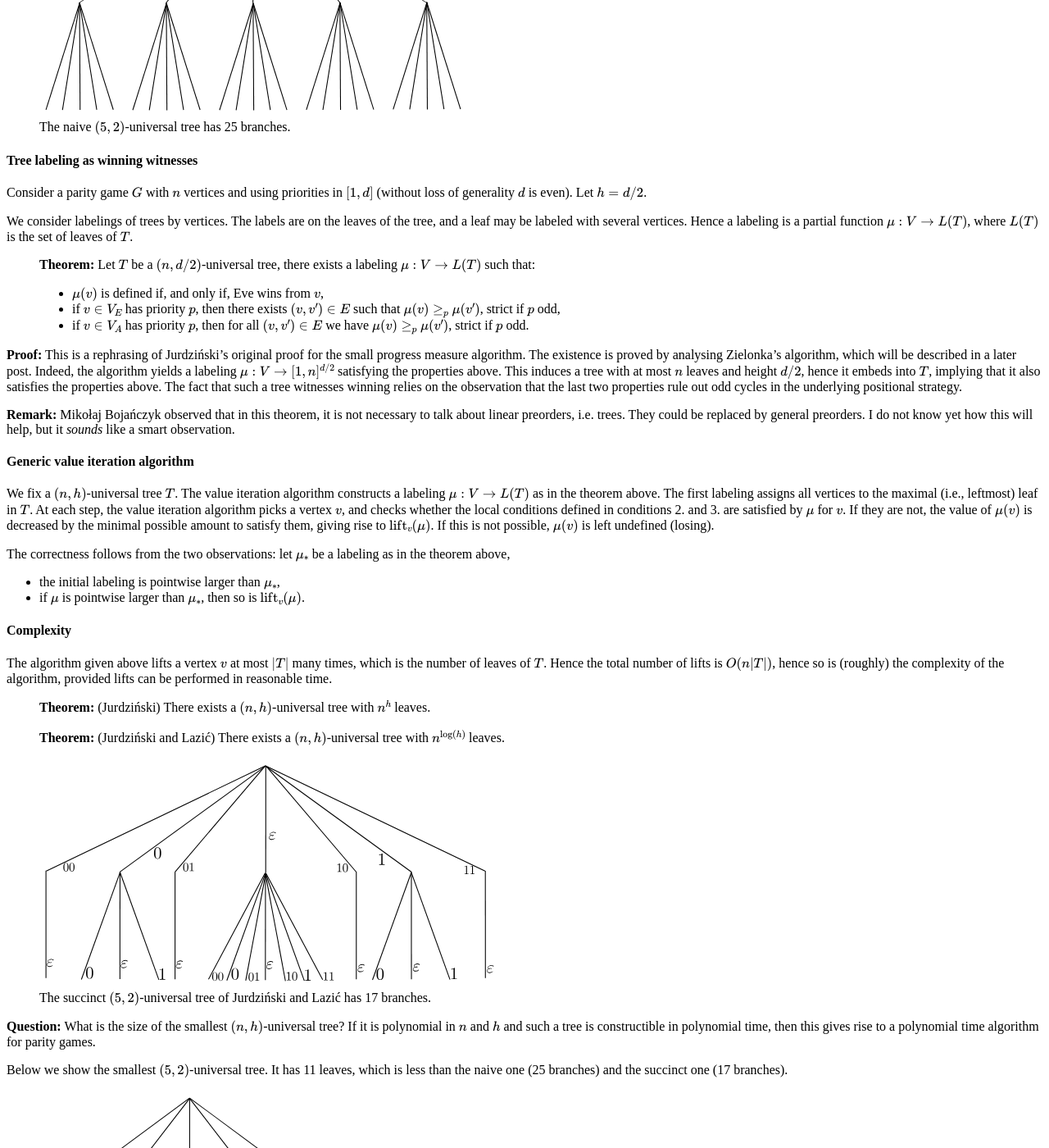
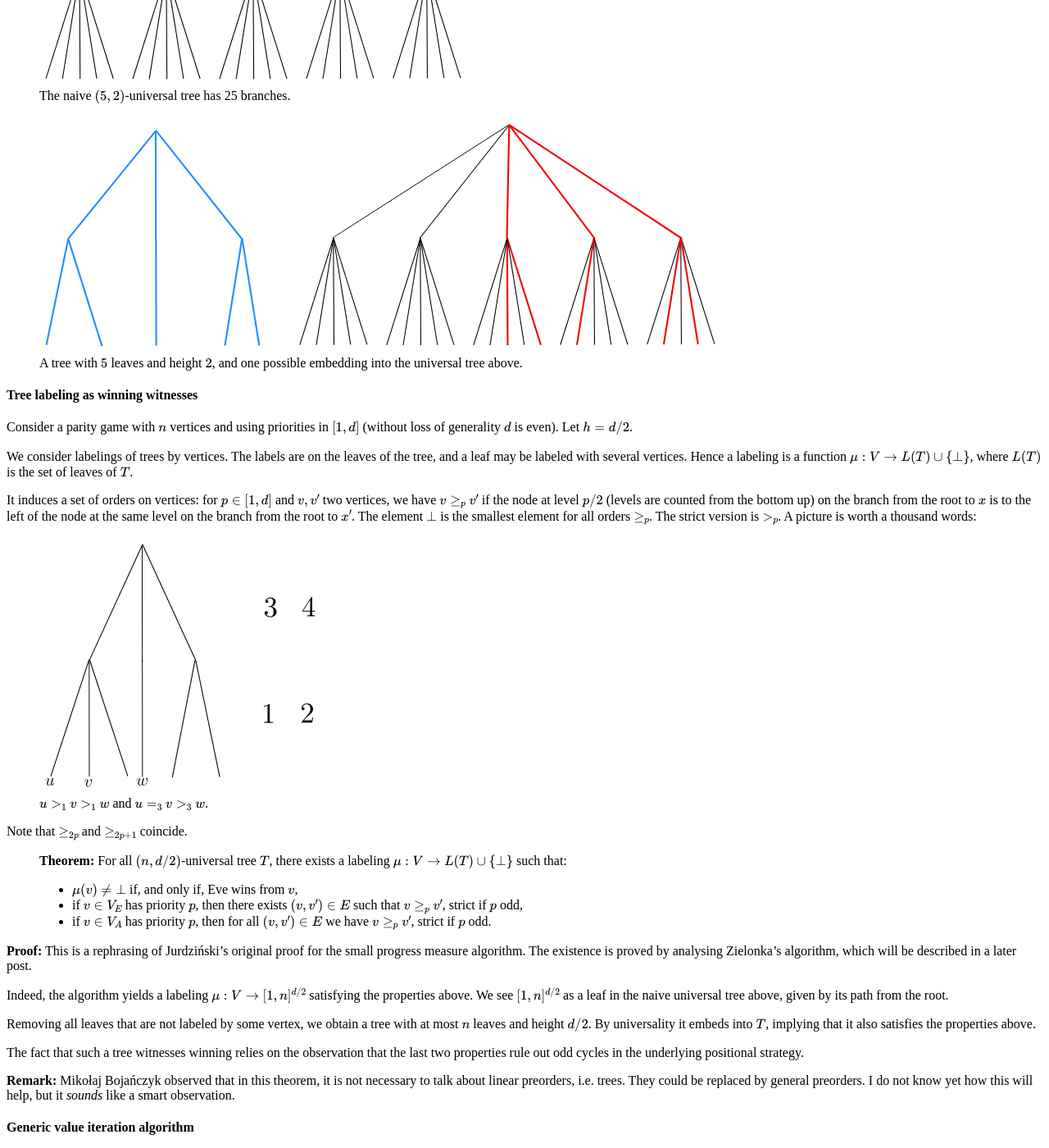
Before and after one commit to games-automata-play/games-automata-play.github.io, a Jekyll site: the page built from _posts/2017-12-25-Parity_generic.md, in a window 1280 px wide and 1400 px high, scrolled down 646 px. Shown: the whole window at 82% size. Built offline with Jekyll 4.4.1, drawn with Linux system fonts in a browser that asks for light colours; nearby versions of some CDN libraries; formulas are drawn with MathJax 3; some of the changed text lies outside the part shown.

Commit message:
value iteration

```diff
--- a/_posts/2017-12-25-Parity_generic.md
+++ b/_posts/2017-12-25-Parity_generic.md
@@ -38,25 +36,48 @@
 	<figcaption>The naive $(5,2)$-universal tree has 25 branches.</figcaption>
 </figure>
 
+<figure>
+	<img src="{{ '/images/embedding_example.svg' | prepend: site.baseurl }}" alt="">
+	<figcaption>A tree with $5$ leaves and height $2$, and one possible embedding into the universal tree above.</figcaption>
+</figure>
+
 #### Tree labeling as winning witnesses
 
-Consider a parity game $G$ with $n$ vertices and using priorities in $[1,d]$ (without loss of generality $d$ is even).
+Consider a parity game with $n$ vertices and using priorities in $[1,d]$ (without loss of generality $d$ is even).
 Let $h = d/2$.
 
 We consider labelings of trees by vertices. The labels are on the leaves of the tree, and a leaf may be labeled with several vertices.
-Hence a labeling is a partial function $\mu : V \to L(T)$, where $L(T)$ is the set of leaves of $T$.
+Hence a labeling is a function $\mu : V \to L(T) \cup \\{\bot\\}$, where $L(T)$ is the set of leaves of $T$.
+
+It induces a set of orders on vertices: for $p \in [1,d]$ and $v,v'$ two vertices, we have $v \ge_p v'$ if
+the node at level $p/2$ (levels are counted from the bottom up) on the branch from the root to $x$ is to the left of the node at the same level on the branch from the root to $x'$.
+The element $\bot$ is the smallest element for all orders $\ge_p$.
+The strict version is $>\_p$.
+A picture is worth a thousand words:
+
+<figure>
+	<img src="{{ '/images/example_tree.svg' | prepend: site.baseurl }}" alt="">
+	<figcaption>$u >_1 v >_1 w$ and $u =_3 v >_3 w$.</figcaption>
+</figure>
+
+Note that $\ge_{2p}$ and $\ge_{2p+1}$ coincide.
 
 > **Theorem:**
-Let $T$ be a $(n,d/2)$-universal tree, there exists a labeling $\mu : V \to L(T)$ such that:
-* $\mu(v)$ is defined if, and only if, Eve wins from $v$,
-* if $v \in V_E$ has priority $p$, then there exists $(v,v') \in E$ such that $\mu(v) \ge_p \mu(v')$, strict if $p$ odd,
-* if $v \in V_A$ has priority $p$, then for all $(v,v') \in E$ we have $\mu(v) \ge_p \mu(v')$, strict if $p$ odd.
+For all $(n,d/2)$-universal tree $T$, there exists a labeling $\mu : V \to L(T) \cup \\{\bot\\}$ such that:
+* $\mu(v) \neq \bot$ if, and only if, Eve wins from $v$,
+* if $v \in V_E$ has priority $p$, then there exists $(v,v') \in E$ such that $v \ge_p v'$, strict if $p$ odd,
+* if $v \in V_A$ has priority $p$, then for all $(v,v') \in E$ we have $v \ge_p v'$, strict if $p$ odd.
 
 **Proof:**
 This is a rephrasing of Jurdzi&#324;ski's original proof for the small progress measure algorithm.
 The existence is proved by analysing Zielonka's algorithm, which will be described in a later post.
+
 Indeed, the algorithm yields a labeling $\mu : V \to [1,n]^{d/2}$ satisfying the properties above.
-This induces a tree with at most $n$ leaves and height $d/2$, hence it embeds into $T$, implying that it also satisfies the properties above.
+We see $[1,n]^{d/2}$ as a leaf in the naive universal tree above, given by its path from the root.
+
+Removing all leaves that are not labeled by some vertex, we obtain a tree with at most $n$ leaves and height $d/2$.
+By universality it embeds into $T$, implying that it also satisfies the properties above.
+
 The fact that such a tree witnesses winning relies on the observation that the last two properties rule out odd cycles in the underlying positional strategy.
 
 
@@ -67,13 +88,13 @@
 #### Generic value iteration algorithm
 
 We fix a $(n,h)$-universal tree $T$.
-The value iteration algorithm constructs a labeling $\mu : V \to L(T)$ as in the theorem above.
+The value iteration algorithm constructs a labeling $\mu : V \to L(T) \cup \\{\bot\\}$ as in the theorem above.
 The first labeling assigns all vertices to the maximal (i.e., leftmost) leaf in $T$.
 At each step, the value iteration algorithm picks a vertex $v$, and checks whether the local conditions defined in conditions 2. and 3. are satisfied by $\mu$ for $v$.
 If they are not, the value of $\mu(v)$ is decreased by the minimal possible amount to satisfy them, giving rise to $\lift_v(\mu)$.
-If this is not possible, $\mu(v)$ is left undefined (losing).
+If this is not possible, $\mu(v)$ is assigned $\bot$ (losing).
 
-The correctness follows from the two observations: let $\mu_*$ be a labeling as in the theorem above,
+The correctness follows from the two observations: let $\mu_*$ be a labeling as in the theorem above, for the order $\ge_d$:
 * the initial labeling is pointwise larger than $\mu_*$,
 * if $\mu$ is pointwise larger than $\mu_*$, then so is $\lift_v(\mu)$.
 
```
Also changed, not shown: other parts of _posts/2017-12-25-Parity_generic.md (+0 -2 lines), images/embedding_example.svg (added), images/example_tree.svg (added).
